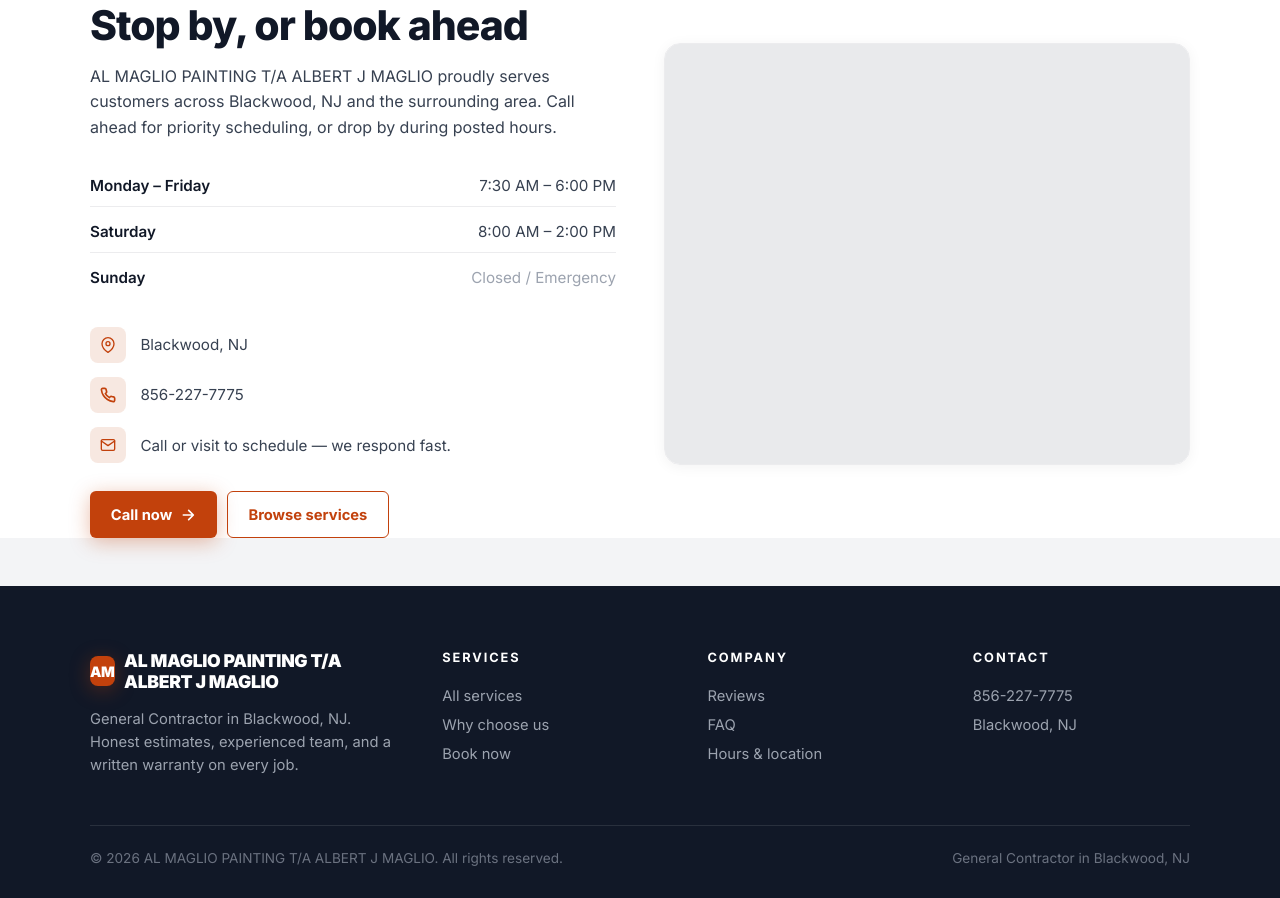
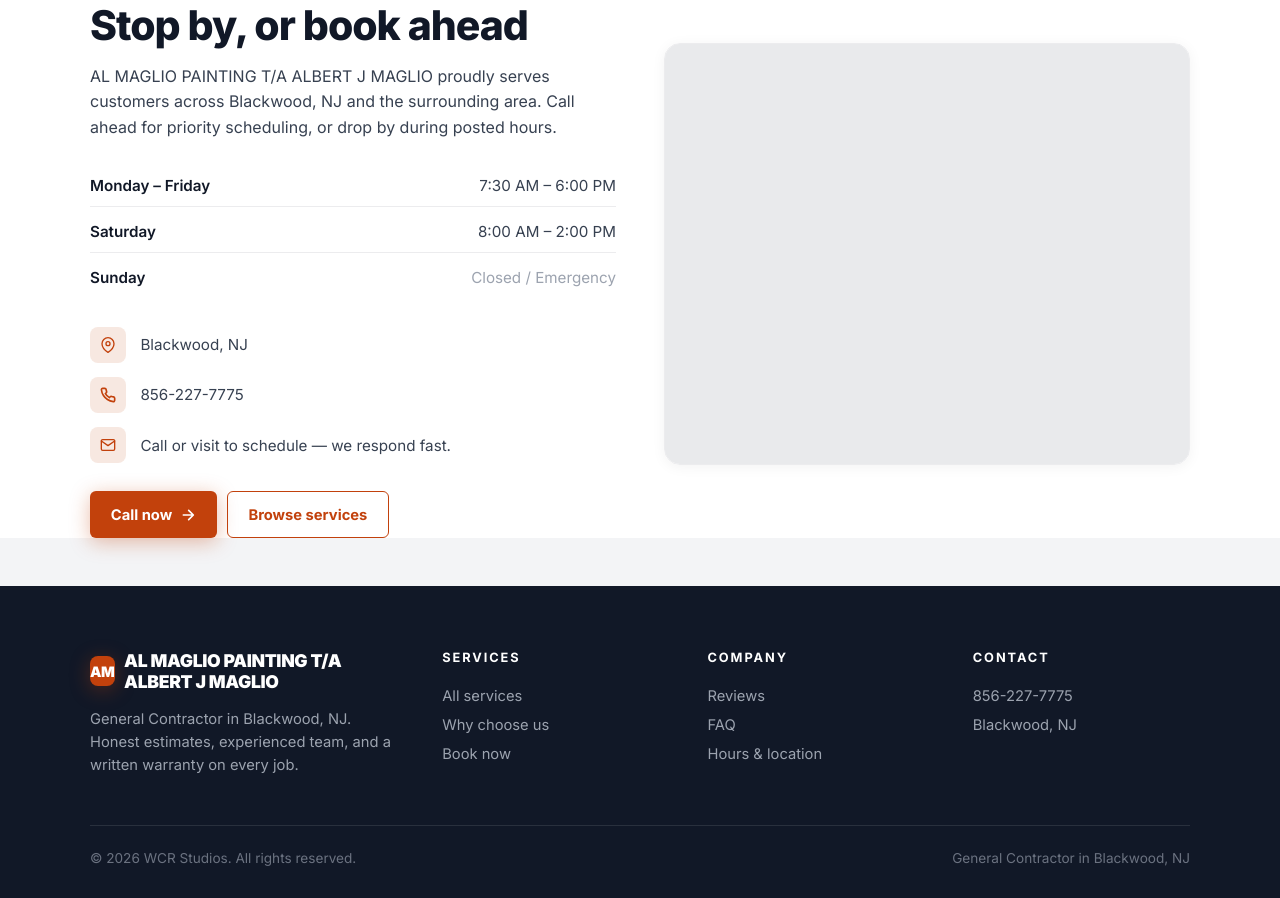
Before and after one commit to Wrenbjor/trades--al-maglio-painting-t-a-albert-j-maglio, a plain HTML site: page index.html in a window 1280 px wide. Shown: the part 4691-5589 px from the top of the page. Drawn offline with nearby package versions, Linux system fonts and the light colour scheme; no server answers.

Commit message:
Update site

```diff
--- a/index.html
+++ b/index.html
@@ -605,7 +605,7 @@ footer{background:#111827;color:#cbd5d1;padding:4rem 2rem 2rem}
     </div>
   </div>
   <div class="foot-bottom">
-    <div>&copy; 2026 AL MAGLIO PAINTING T/A   ALBERT J MAGLIO. All rights reserved.</div>
+    <div>&copy; 2026 WCR Studios. All rights reserved.</div>
     <div>General Contractor in Blackwood, NJ</div>
   </div>
 </footer>
```
